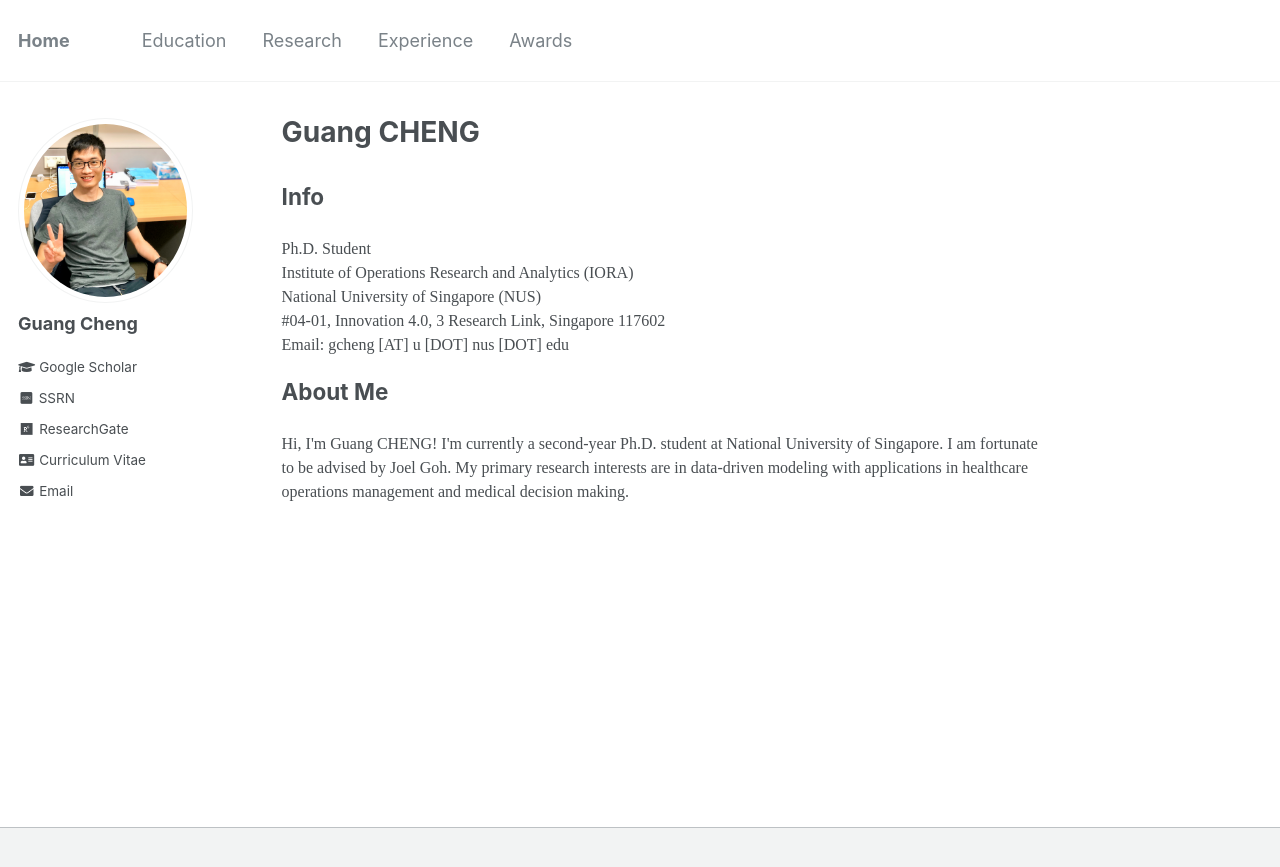
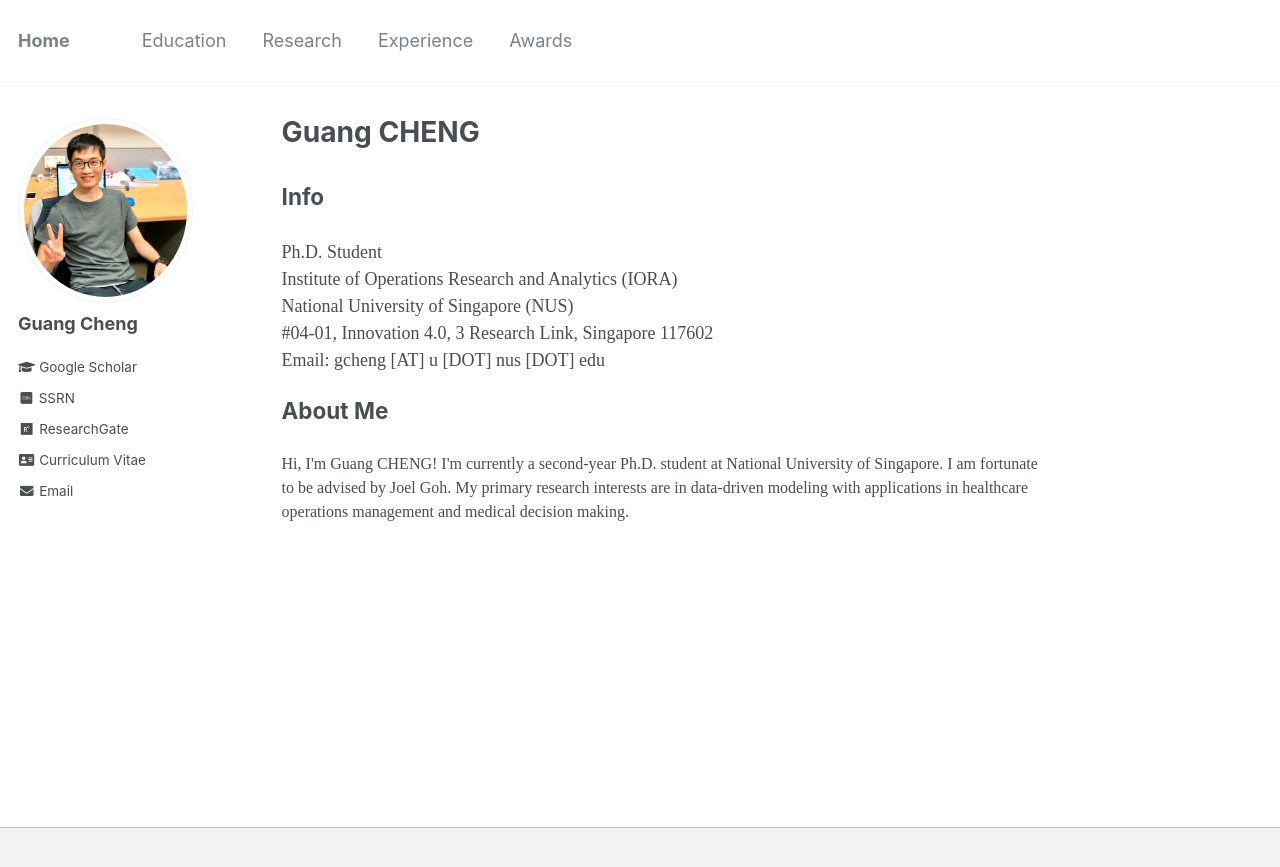
Before and after one commit to gcheng-nus/gcheng-nus.github.io, a Jekyll site: the page built from _pages/about.md, in a window 1280 px wide. Shown: the top 867 px of the page. Built offline with Jekyll 4.4.1, drawn with Linux system fonts in a browser that asks for light colours; some web fonts are replaced.

Commit message:
modify font style

```diff
--- a/_pages/about.md
+++ b/_pages/about.md
@@ -11,7 +11,7 @@ redirect_from:
 <body style="font-family: Time New Roman;">
 
 <h2 style="margin-top: 1em;">Info</h2>
-<p style="font-size: 16px; margin-top: 1em;">
+<p style="font-size: 18px; margin-top: 1em;">
   Ph.D. Student  <br>
   Institute of Operations Research and Analytics (IORA)  <br>
   National University of Singapore (NUS)   <br>
```
